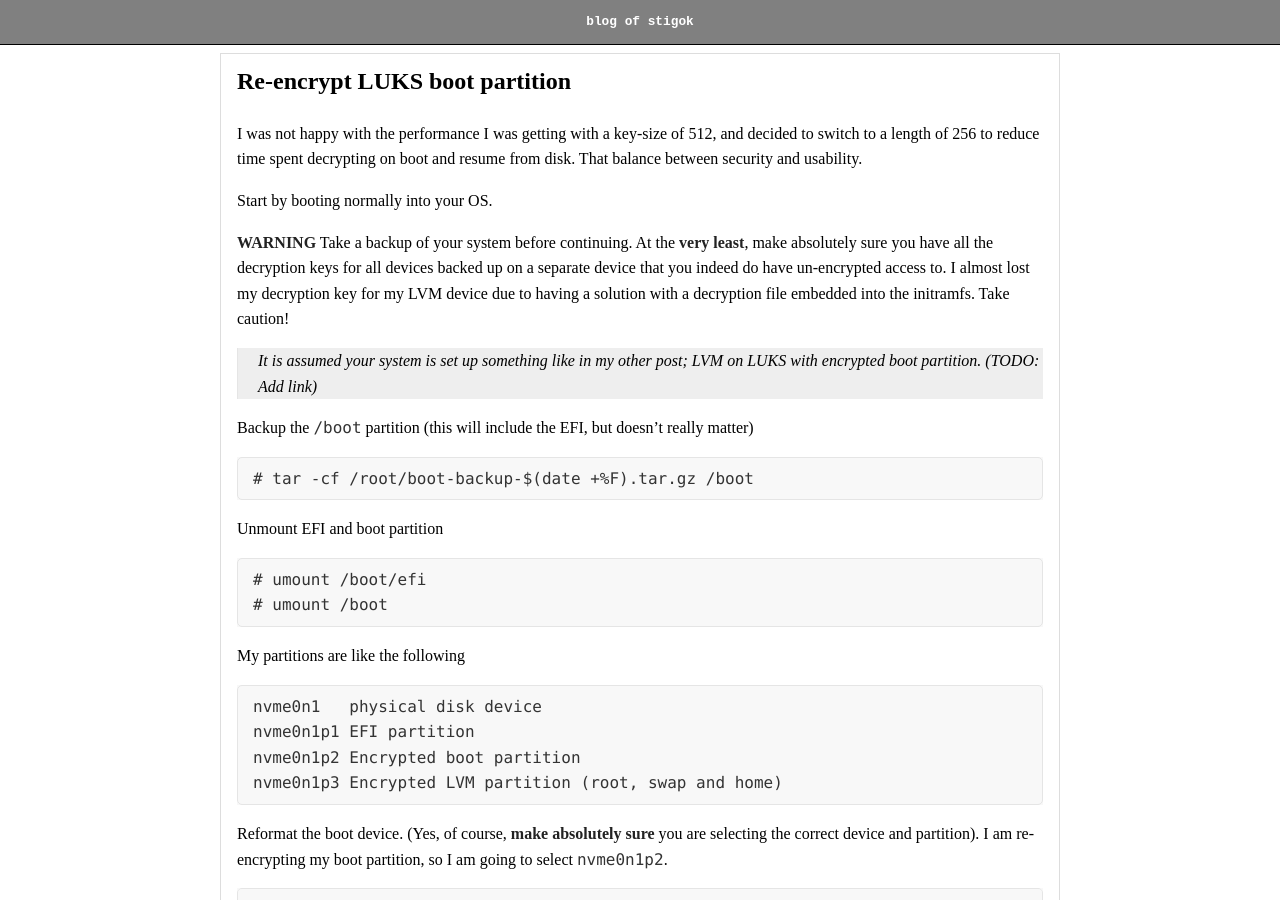
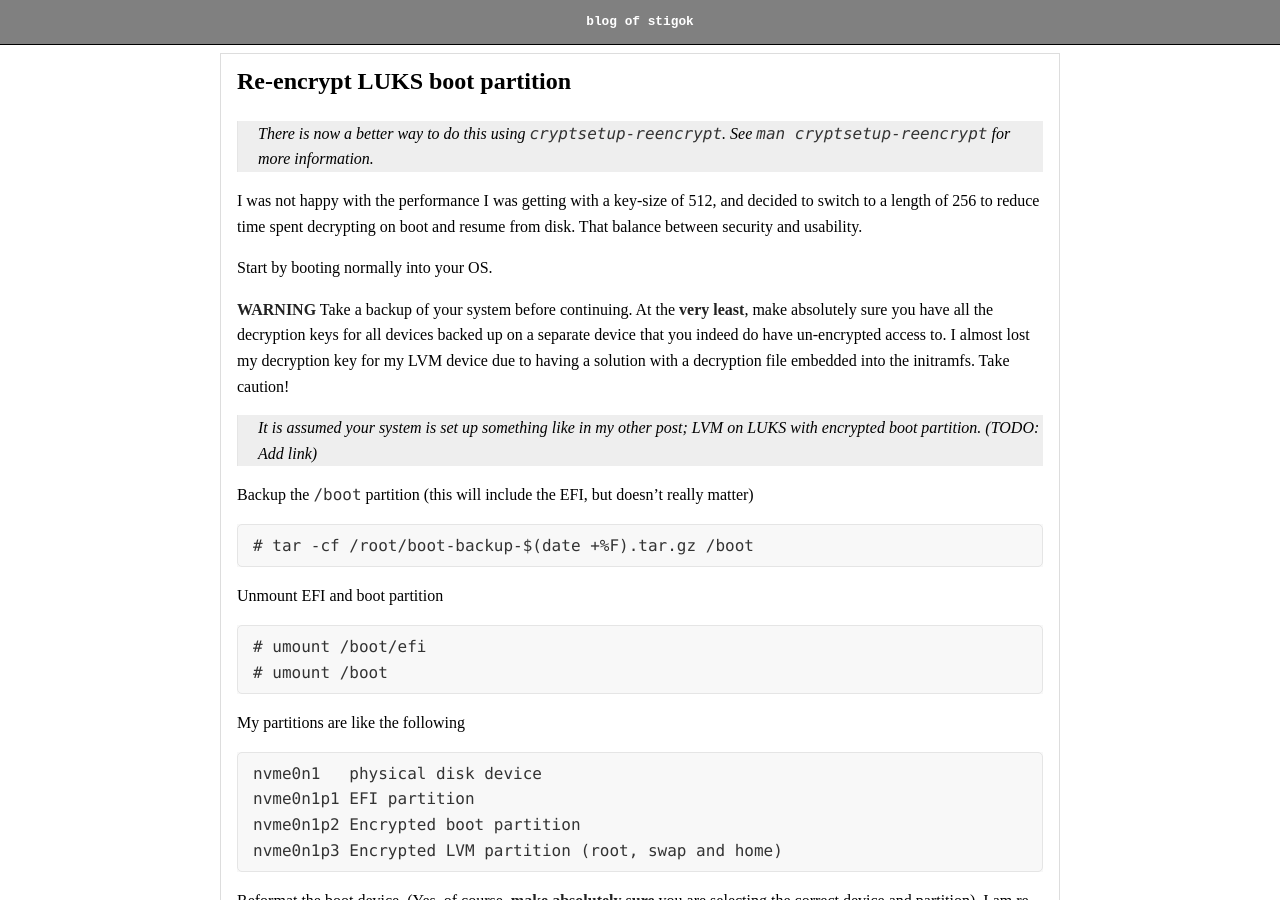
Before and after one commit to stigok/blog.stigok.com, a Jekyll site: the page built from collections/_posts/2018-02-23-reencrypt-luks-boot-partition.md, in a window 1280 px wide and 900 px high. Built offline with Jekyll 4.4.1, drawn with Linux system fonts in a browser that asks for light colours.

Commit message:
Add note about cryptsetup-reencrypt

```diff
--- a/collections/_posts/2018-02-23-reencrypt-luks-boot-partition.md
+++ b/collections/_posts/2018-02-23-reencrypt-luks-boot-partition.md
@@ -6,6 +6,9 @@ categories: luks encryption
 redirect_from:
   - /post/reencrypt-luks-boot-partition
 ---
+
+> There is now a better way to do this using `cryptsetup-reencrypt`.
+> See `man cryptsetup-reencrypt` for more information.
 
 I was not happy with the performance I was getting with a key-size of 512, and decided to switch to a length of 256 to reduce time spent decrypting on boot and resume from disk. That balance between security and usability.
 
```
